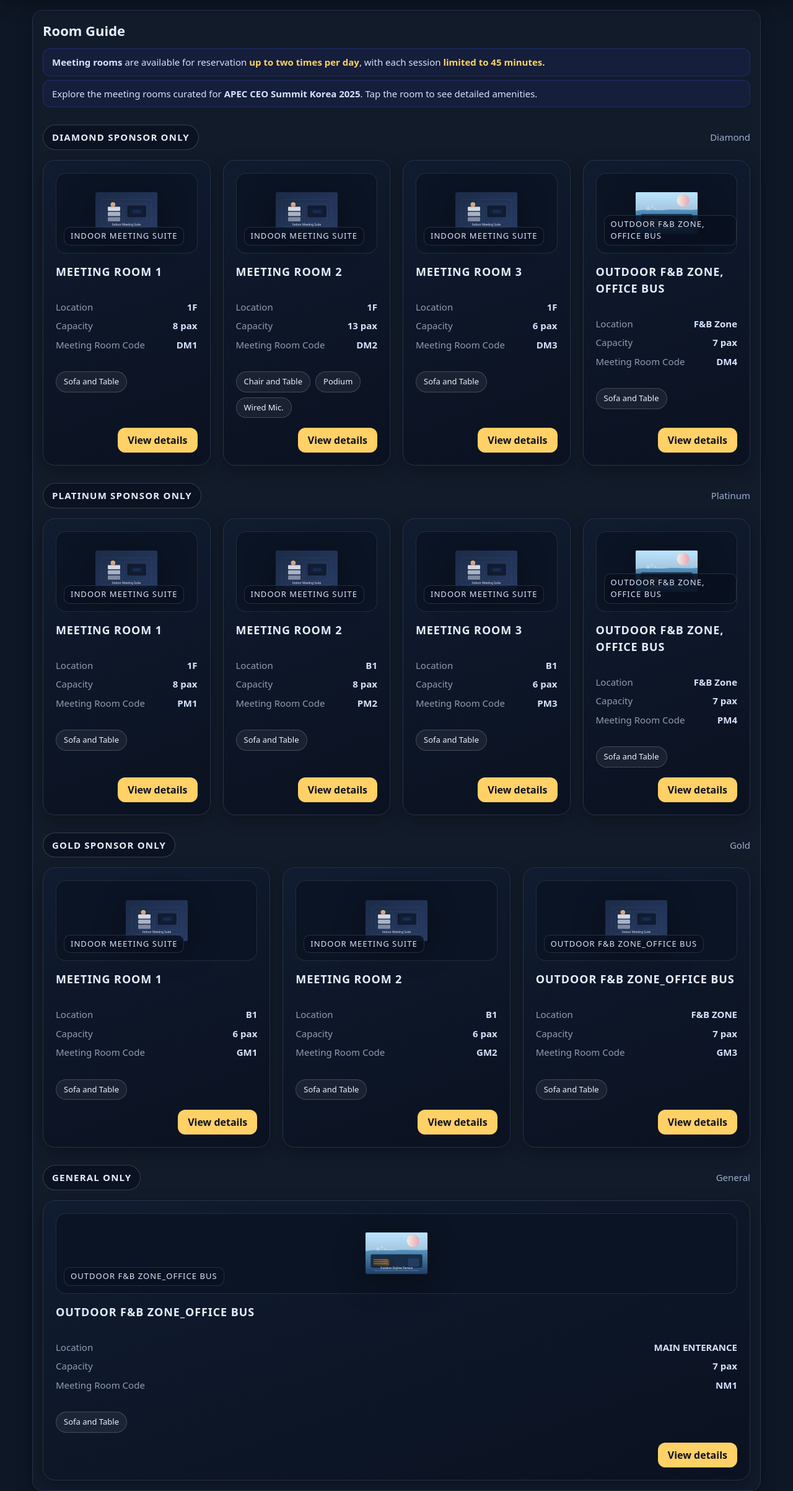
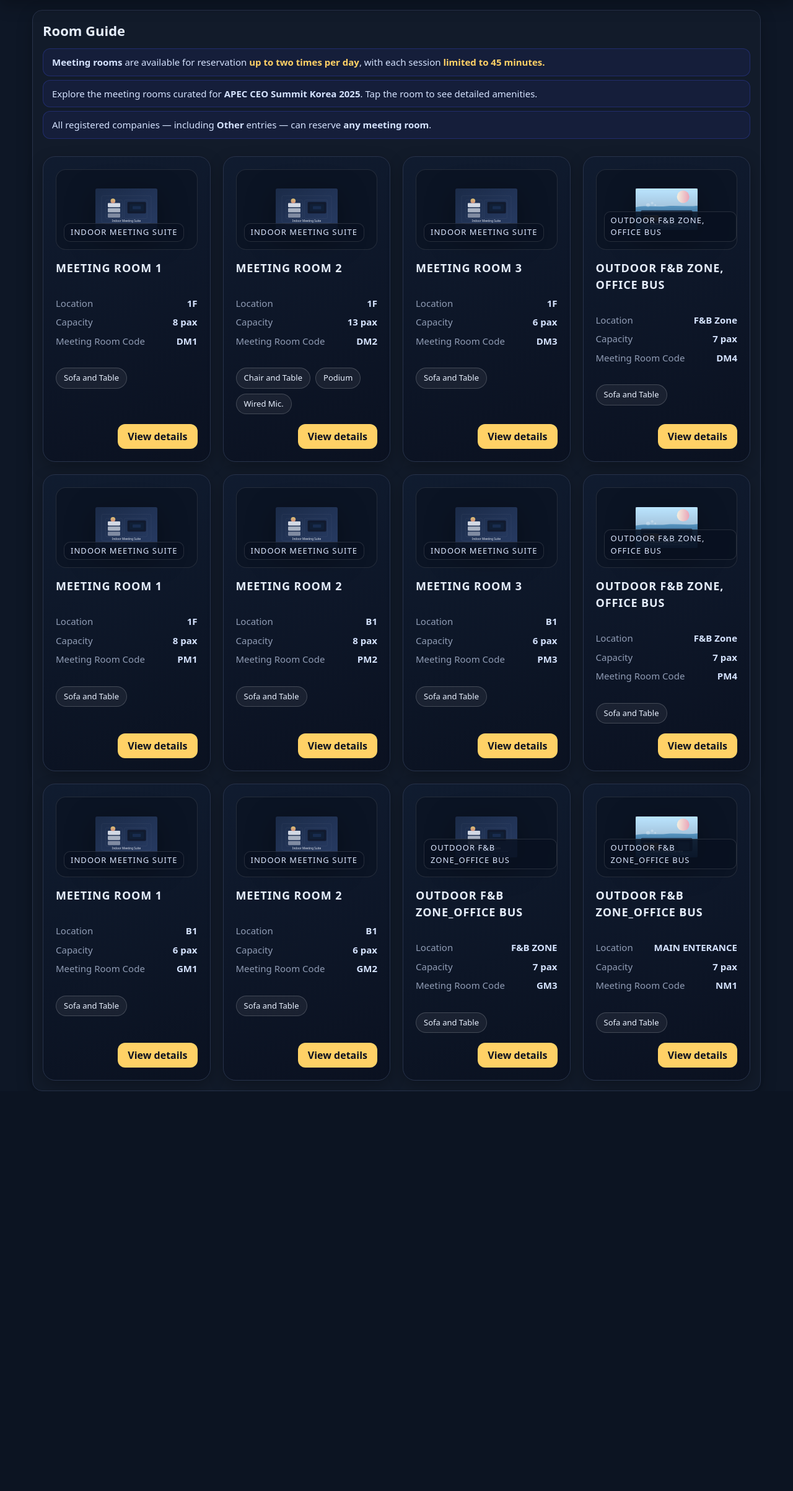
Before and after one commit to jungsuplee-hub/apec-book, a FastAPI app: page /rooms in a window 1280 px wide. Shown: the part 105-2510 px from the top of the page at 62% size. After the commit the page ends 1865 px from the top, so only its background shows below. Run offline with FastAPI, Linux system fonts and the light colour scheme; some libraries are stand-ins or nearby versions.

Commit message:
Allow all tiers to reserve any room

```diff
--- a/app.py
+++ b/app.py
@@ -42,8 +42,6 @@ TIER_ORDER = list(ROOM_TIER_LABELS)
 TIER_INDEX = {tier: idx for idx, tier in enumerate(TIER_ORDER)}
 
 COMPANY_MANAGED_TIERS = [tier for tier in TIER_ORDER if tier != "General"]
-
-OTHER_ROOM_CODE = "NM1"
 
 ROOMS_DATA = [
     {
@@ -210,12 +208,15 @@ ROOM_LABEL = {
     for code, details in ROOM_DETAILS.items()
 }
 
-ROOMS_BY_TIER: dict[str, list[str]] = {tier: [] for tier in ROOM_TIER_LABELS}
-for room in sorted(
+ROOMS_SORTED = sorted(
     ROOMS_DATA,
-    key=lambda r: (TIER_INDEX[r["tier"]], r["order"]),
-):
-    ROOMS_BY_TIER.setdefault(room["tier"], []).append(room["code"])
+    key=lambda r: (TIER_INDEX[r["tier"]], r["order"], r["code"]),
+)
+ALL_ROOM_CODES = [room["code"] for room in ROOMS_SORTED]
+ROOMS_BY_TIER: dict[str, list[str]] = {}
+for tier in ROOM_TIER_LABELS:
+    ROOMS_BY_TIER[tier] = list(ALL_ROOM_CODES)
+ROOMS_BY_TIER["Other"] = list(ALL_ROOM_CODES)
 
 app = FastAPI(title="APEC Meeting Rooms Booking")
 app.mount("/static", StaticFiles(directory="static"), name="static")
@@ -511,12 +512,11 @@ def booking_page(request: Request):
         dict(
             request=request,
             event_dates=EVENT_DATES,
-            rooms_by_tier=ROOMS_BY_TIER,
+            all_room_codes=ALL_ROOM_CODES,
             room_label=ROOM_LABEL,
             hours=HOURS,
             initial_date=initial_date,
             max_blocks=MAX_BLOCKS,
-            OTHER_ROOM_CODE=OTHER_ROOM_CODE,
         ),
     )
 
@@ -527,9 +527,8 @@ def launcher_page(request: Request):
         dict(
             request=request,
             event_dates=EVENT_DATES,
-            rooms_by_tier=ROOMS_BY_TIER,
             room_label=ROOM_LABEL,
-            tier_order=TIER_ORDER,
+            all_room_codes=ALL_ROOM_CODES,
         ),
     )
 
@@ -566,20 +565,11 @@ def redirect_to_booking() -> RedirectResponse:
 
 @app.get("/rooms", response_class=HTMLResponse)
 def rooms_overview(request: Request):
-    """Grouped overview of rooms by sponsor tier."""
-    sections = []
-    for tier in TIER_ORDER:
-        codes = ROOMS_BY_TIER.get(tier, [])
-        if not codes:
-            continue
-        sections.append(
-            dict(
-                tier=tier,
-                tier_label=ROOM_TIER_LABELS.get(tier, tier),
-                rooms=[ROOM_DETAILS[c] for c in codes],
-            )
-        )
-    return templates.TemplateResponse("rooms.html", dict(request=request, sections=sections))
+    """Overview of rooms without tier segmentation."""
+    return templates.TemplateResponse(
+        "rooms.html",
+        dict(request=request, rooms=ROOMS_SORTED),
+    )
 
 
 @app.get("/rooms/{room_code}", response_class=HTMLResponse)
@@ -588,7 +578,6 @@ def room_detail(request: Request, room_code: str):
         raise HTTPException(status_code=404, detail="Room not found")
     details = ROOM_DETAILS[room_code]
     schedule_date = request.query_params.get("date") or EVENT_DATES[0]
-    tier_label = ROOM_TIER_LABELS.get(details["tier"], details["tier"])
     return templates.TemplateResponse(
         "room_detail.html",
         dict(
@@ -596,7 +585,6 @@ def room_detail(request: Request, room_code: str):
             room_code=room_code,
             room_name=details["name"],
             details=details,
-            tier_label=tier_label,
             schedule_date=schedule_date,
         ),
     )
@@ -672,17 +660,12 @@ def create_booking(
         if not real_company:
             raise HTTPException(status_code=400, detail="Company name required for Other")
         tier = "General"
-        if room != OTHER_ROOM_CODE:
-            raise HTTPException(status_code=400, detail="Other must use designated general room")
         company_to_save = real_company
     else:
         db_tier = get_company_tier(company)
         if not db_tier:
             raise HTTPException(status_code=400, detail="Unknown company")
         tier = db_tier
-        # 티어-룸 매핑 검증
-        if room not in ROOMS_BY_TIER.get(tier, []):
-            raise HTTPException(status_code=400, detail="Room not allowed for company tier")
         company_to_save = company.strip()
 
     # --- 시간/블록 검증 ---
--- a/templates/room_detail.html
+++ b/templates/room_detail.html
@@ -13,7 +13,6 @@
     .hero-code{position:absolute;top:18px;right:18px;padding:6px 14px;border-radius:999px;border:1px solid rgba(255,255,255,0.18);background:rgba(9,17,32,0.85);font-weight:700;letter-spacing:0.08em}
     .hero-category{position:absolute;bottom:18px;left:18px;padding:6px 14px;border-radius:10px;border:1px solid rgba(255,255,255,0.14);background:rgba(9,17,32,0.75);font-size:var(--fs-xs,13px);letter-spacing:0.08em;text-transform:uppercase;color:#dbe6ff}
     .hero-details{display:flex;flex-direction:column;gap:14px}
-    .badge-tier{display:inline-flex;align-items:center;gap:8px;padding:8px 16px;border-radius:999px;border:1px solid rgba(255,255,255,0.18);background:rgba(9,17,32,0.8);font-size:var(--fs-sm);font-weight:700;letter-spacing:0.08em;text-transform:uppercase}
     .hero-meta{display:grid;gap:10px;margin:0}
     .hero-meta div{display:flex;justify-content:space-between;gap:12px;font-size:var(--fs-sm);color:#dbe6ff}
     .hero-meta dt{opacity:0.65}
@@ -50,7 +49,6 @@
         <span class="hero-category">{{ details.category }}</span>
       </div>
       <div class="hero-details">
-        <div class="badge-tier">{{ tier_label }}</div>
         <h1 class="title" style="margin:0">{{ room_name }}</h1>
         <dl class="hero-meta">
           <div><dt>Location</dt><dd>{{ details.location }}</dd></div>
--- a/templates/rooms.html
+++ b/templates/rooms.html
@@ -22,23 +22,7 @@
       color:#d5e3ff;
       font-size:var(--fs-sm);
     }
-    .tier-group{margin-top:28px;display:flex;flex-direction:column;gap:16px}
-    .tier-header{display:flex;justify-content:space-between;align-items:center;gap:12px;flex-wrap:wrap}
-    .badge-tier{
-      display:inline-flex;
-      align-items:center;
-      gap:8px;
-      padding:8px 14px;
-      border-radius:999px;
-      border:1px solid rgba(255,255,255,0.18);
-      background:rgba(9,17,32,0.7);
-      font-size:var(--fs-sm);
-      font-weight:700;
-      letter-spacing:0.08em;
-      text-transform:uppercase;
-    }
-    .tier-name{color:var(--muted);font-size:var(--fs-sm)}
-    .room-card-grid{display:grid;grid-template-columns:repeat(auto-fit,minmax(260px,1fr));gap:20px}
+    .room-card-grid{margin-top:28px;display:grid;grid-template-columns:repeat(auto-fit,minmax(260px,1fr));gap:20px}
     .highlight{color:#ffd166;font-weight:700}
     .room-card{
       border:1px solid var(--line);
@@ -112,16 +96,11 @@
     <ul class="guide-notes">
       <li><strong>Meeting rooms</strong> are available for reservation <span class="highlight">up to two times per day</span>, with each session <span class="highlight">limited to 45 minutes.</span></li>
       <li>Explore the meeting rooms curated for <strong>APEC CEO Summit Korea 2025</strong>. Tap the room to see detailed amenities.</li>
+      <li>All registered companies — including <strong>Other</strong> entries — can reserve <strong>any meeting room</strong>.</li>
     </ul>
 
-    {% for section in sections %}
-    <div class="tier-group">
-      <div class="tier-header">
-        <div class="badge-tier">{{ section.tier_label }}</div>
-        <span class="tier-name">{{ section.tier }}</span>
-      </div>
     <div class="room-card-grid">
-        {% for room in section.rooms %}
+      {% for room in rooms %}
       <article class="room-card">
         <div class="room-card-image">
           <img src="{{ room.image }}" alt="{{ room.name }}" loading="lazy" />
@@ -144,8 +123,6 @@
       </article>
       {% endfor %}
     </div>
-    </div>
-    {% endfor %}
   </section>
 </main>
 </body>
```
Also changed, not shown: templates/booking.html (+25 -16 lines), templates/launcher.html (+11 -16 lines). Lines whose indentation alone changed are shown as unchanged.
